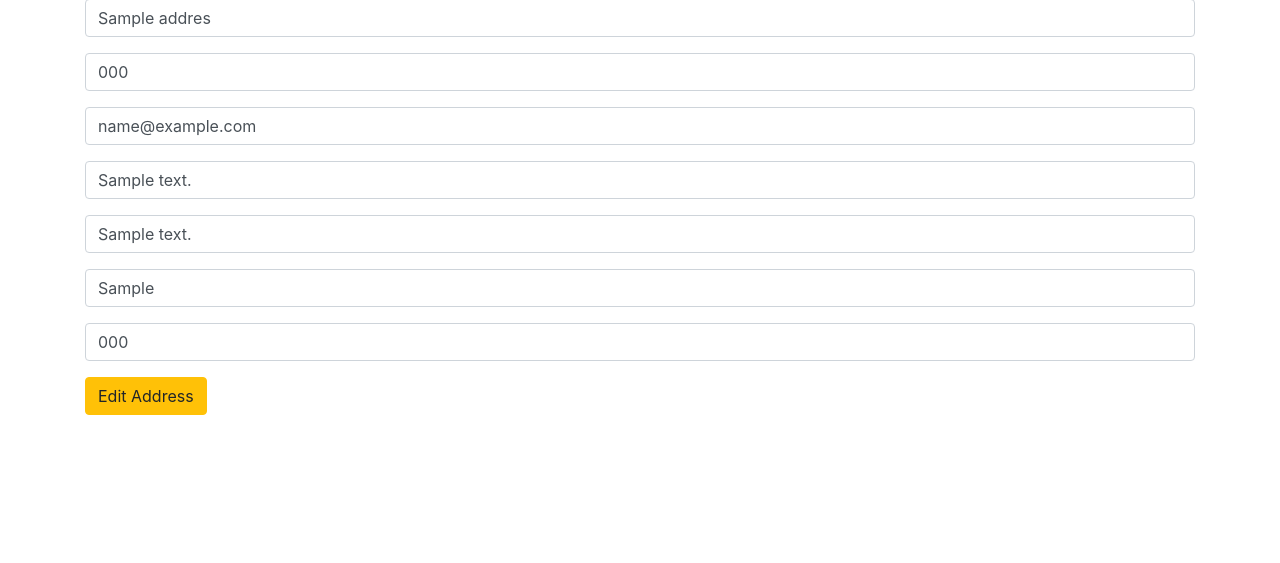
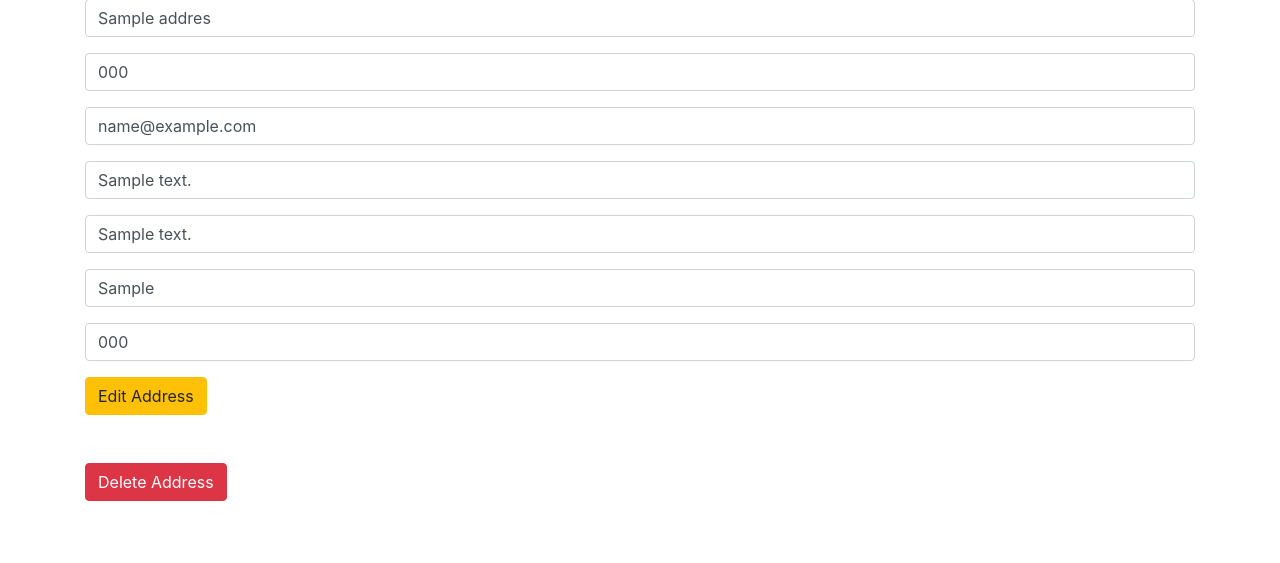
Before and after one commit to KeithRSinclair/addressbook, a Django app: page /edit/1 in a window 1280 px wide. Shown: the part 129-692 px from the top of the page. Run offline with Django 3.2, Linux system fonts and the light colour scheme; tables that the repository leaves empty hold one stand-in row (values such as "Sample post"); some libraries are stand-ins or nearby versions.

Commit message:
delete functionality

```diff
--- a/address_book/templates/edit.html
+++ b/address_book/templates/edit.html
@@ -36,10 +36,12 @@
 
         <button type="submit" class="btn btn-warning">Edit Address</button>
     </form>
+    <br />
+    <br />
+    <form method="POST" action='{% url 'delete' get_address.id %}' >
+    {% csrf_token %}
+    <input type="hidden" value="{{ get_address.id }}" name="id" >
+    <button type="submit" class="btn btn-danger" >Delete Address</button>
+    </form>
 {% endif %}
-
-
-    {% if get_address %}
-
-    {% endif %}
 {% endblock %}
--- a/address_book/urls.py
+++ b/address_book/urls.py
@@ -5,4 +5,5 @@ urlpatterns = [
     path('', views.home, name='home'),
     path('add_address', views.add_address, name='add_address'),
     path('edit/<list_id>', views.edit, name='edit'),
+    path('delete/<list_id>', views.delete, name='delete'),
 ]
--- a/address_book/views.py
+++ b/address_book/views.py
@@ -37,3 +37,14 @@ def edit(request, list_id):
     else:
         get_address = Address.objects.get(pk=list_id)
         return render(request, 'edit.html', {'get_address': get_address})
+
+
+def delete(request, list_id):
+    if request.method == 'POST':
+        current_address = Address.objects.get(pk=list_id)
+        current_address.delete()
+        messages.success(request, ('Address has been deletd'))
+        return redirect('home')
+    else:
+        messages.success(request, ('Nothing to see here..'))
+        return redirect('home')
```
